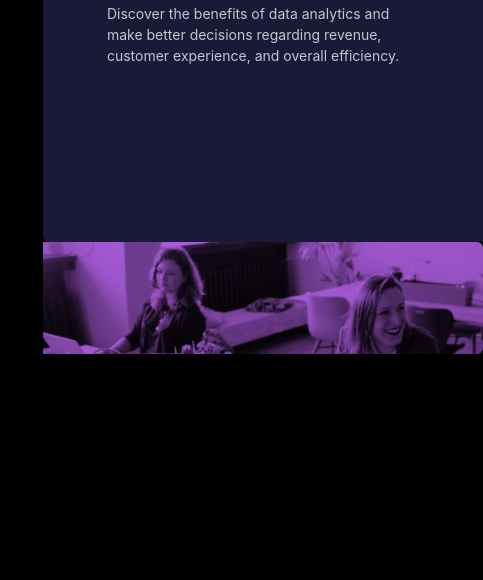
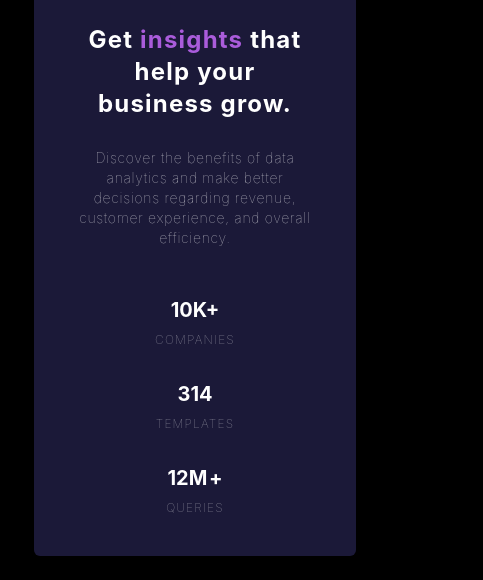
Before and after one commit to SomayaMoniry/Stats-preview-card-component, a website: page src/index.html in a window 390 px wide. Shown: the part 280-860 px from the top of the page, 483 px wide, since content can reach past the window. Drawn offline with Linux system fonts and the light colour scheme.

Commit message:
Tailwind styles added and made responsive

```diff
--- a/src/index.html
+++ b/src/index.html
@@ -9,24 +9,60 @@
   </head>
   <body>
     <!-- container -->
-    <main class="grid md:grid-cols-2 w-[78%] mx-auto h-[60vh] mt-[8rem]">
-      <!-- left side -->
-      <div class="bg-[#1b1938] w-full h-full rounded-bl-md rounded-tl-md p-16">
-        <h2 class="text-3xl text-[#FFFFFF] font-bold w-[19.5rem]">
+    <main
+      class="grid grid-cols-1 p-6 xl:p-24 xl:grid-cols-2 mx-auto xl:max-w-[1300px] max-w-[370px]"
+    >
+      <!-- right side -->
+      <div
+        class="bg-[#1b1938] rounded-bl-md xl:rounded-br-none xl:rounded-tl-md rounded-br-md xl:h-[30rem] px-10 py-10 xl:px-0 xl:py-0"
+      >
+        <div class="xl:p-20 xl:text-left xl:w-[37rem] text-center">
+          <h2
+            class="text-white font-bold text-2xl xl:text-4xl text-center xl:text-left tracking-wider"
+          >
             Get <span class="text-[#aa5cdb]"> insights </span> that help your
             business grow.
           </h2>
           <p
-          class="text-white text-sm opacity-75 mt-5 leading-[1.30rem] w-[19rem]"
+            class="text-white opacity-75 text-center xl:text-left tracking-wider font-thin xl:pt-[2rem] xl:text-sm xl:w-[22rem] xl:leading-6 text-sm py-7"
           >
             Discover the benefits of data analytics and make better decisions
             regarding revenue, customer experience, and overall efficiency.
           </p>
         </div>
 
-      <!-- right side -->
         <div
-        class="w-full h-full rounded-br-md rounded-tr-md overflow-hidden bg-blend-multiply bg-cover bg-no-repeat bg-[#aa5cdb] bg-[url('../images/image-header-desktop.jpg')]"
+          class="flex xl:flex-row text-white flex-col justify-center items-center gap-8 text-center xl:text-left xl:justify-start xl:pl-20 pt-5 xl:pt-0 xl:pb-4 xl:gap-14"
+        >
+          <span>
+            <p class="font-bold text-xl xl:text-2xl">10K&plus;</p>
+            <p class="opacity-60 text-xs mt-2 tracking-widest font-thin">
+              COMPANIES
+            </p></span
+          >
+          <span>
+            <p class="font-bold text-xl xl:text-2xl">314</p>
+            <p class="opacity-60 text-xs mt-2 tracking-widest font-thin">
+              TEMPLATES
+            </p></span
+          >
+
+          <span>
+            <p
+              class="font-bold text-xl xl:text-2xl after:content-['+'] after:ml-[-0.2rem]"
+            >
+              12M
+            </p>
+            <p class="opacity-60 text-xs mt-2 tracking-widest font-thin">
+              QUERIES
+            </p></span
+          >
+        </div>
+      </div>
+
+      <!-- left side -->
+      <div
+        class="rounded-tr-md rounded-tl-md xl:rounded-tl-none overflow-hidden bg-blend-multiply bg-cover bg-no-repeat bg-[#aa5cdb] h-[15rem] row-start-1 xl:row-span-3 xl:h-[30rem] xl:rounded-br-md xl:bg-[url('../images/image-header-desktop.jpg')] bg-[url('../images/image-header-mobile.jpg')] bg-center"
       ></div>
     </main>
   </body>
--- a/src/input.css
+++ b/src/input.css
@@ -5,7 +5,7 @@
 @import url("https://fonts.googleapis.com/css2?family=Inter:wght@400;500;600;700&family=Raleway:wght@400;500;600;700&family=Roboto:ital@1&display=swap");
 
 @layer base {
-  html {
+  body {
     font-family: "Inter", sans-serif;
   }
 }
```
Also changed, not shown: dist/output.css. Lines whose indentation alone changed are shown as unchanged.
